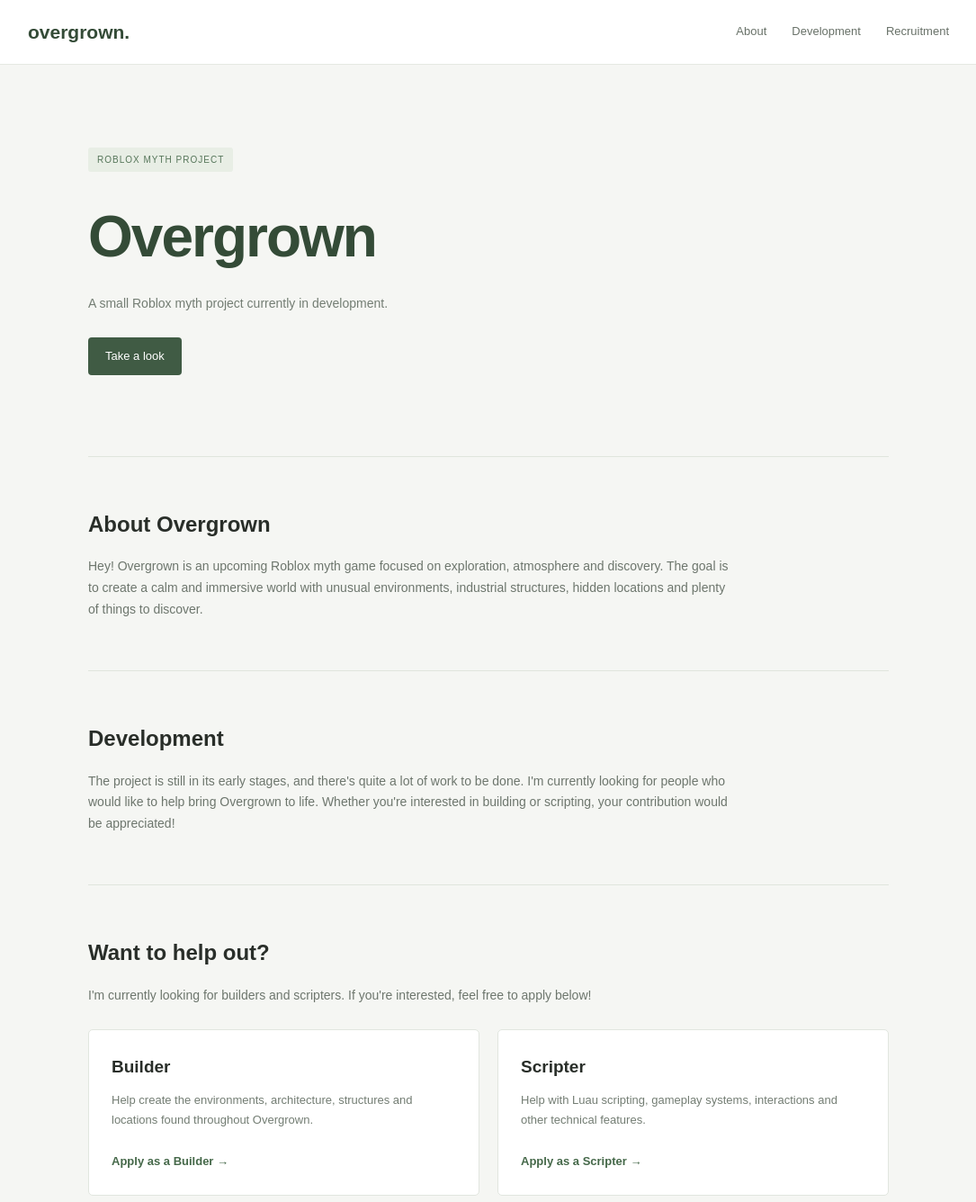
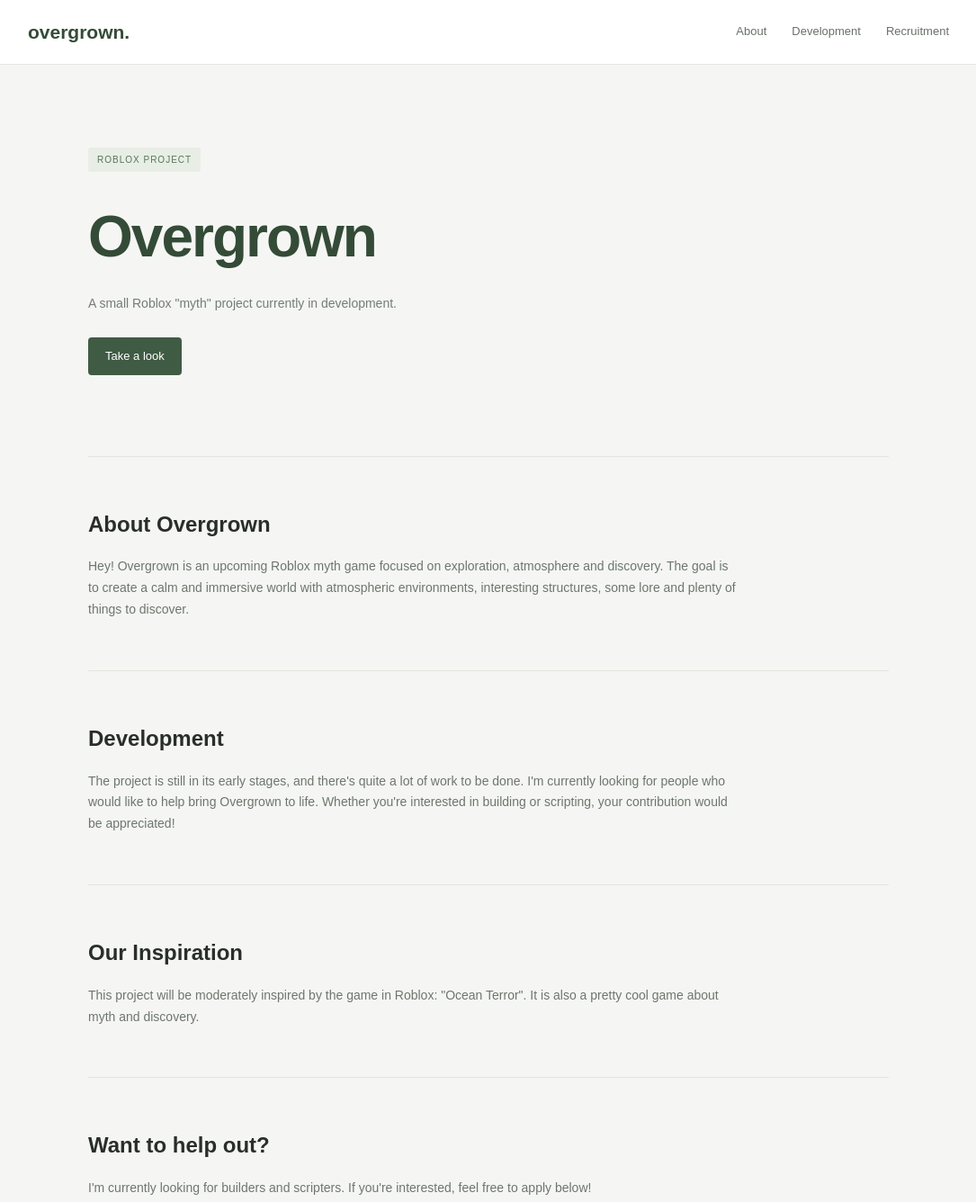
Before and after one commit to Deniz003/overgrown-website, a plain HTML site: page index.html in a window 1280 px wide. Shown: the top 1336 px of the page at 90% size, without its empty margins (97-1182 px from the left). Drawn offline with Linux system fonts and the light colour scheme.

Commit message:
Update index.html

```diff
--- a/index.html
+++ b/index.html
@@ -22,9 +22,9 @@
 <main>
 
     <section class="hero">
-        <span class="tag">ROBLOX MYTH PROJECT</span>
+        <span class="tag">ROBLOX PROJECT</span>
         <h1>Overgrown</h1>
-        <p>A small Roblox myth project currently in development.</p>
+        <p>A small Roblox "myth" project currently in development.</p>
         <a href="#about" class="button">Take a look</a>
     </section>
 
@@ -35,8 +35,8 @@
             exploration, atmosphere and discovery.
 
             The goal is to create a calm and immersive world with
-            unusual environments, industrial structures, hidden
-            locations and plenty of things to discover.
+            atmospheric environments, interesting structures, some lore
+            and plenty of things to discover.
         </p>
     </section>
 
@@ -48,6 +48,15 @@
             for people who would like to help bring Overgrown to life.
             Whether you're interested in building or scripting,
             your contribution would be appreciated!
+        </p>
+    </section>
+
+    <section id="inspiration">
+        <h2>Our Inspiration</h2>
+        <p>
+            This project will be moderately inspired by the game in
+            Roblox: "Ocean Terror". It is also a pretty cool game about
+            myth and discovery.
         </p>
     </section>
 
```
